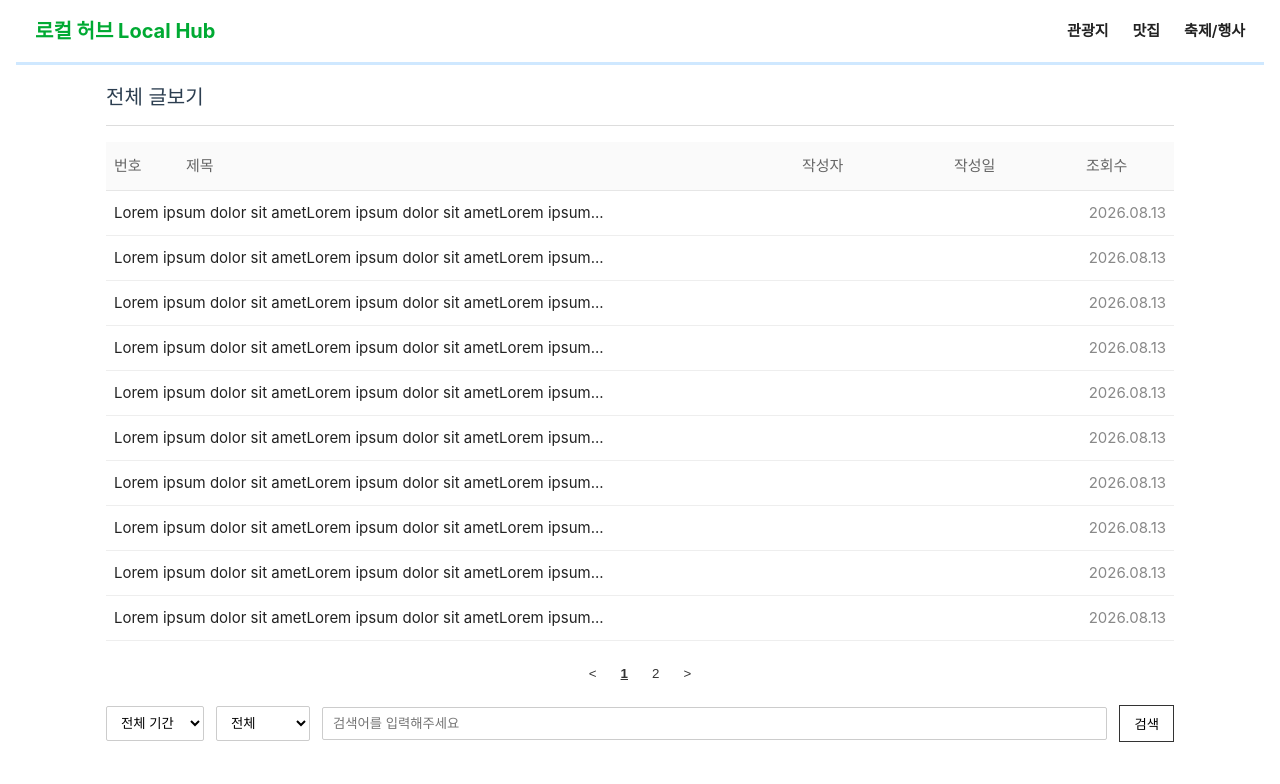
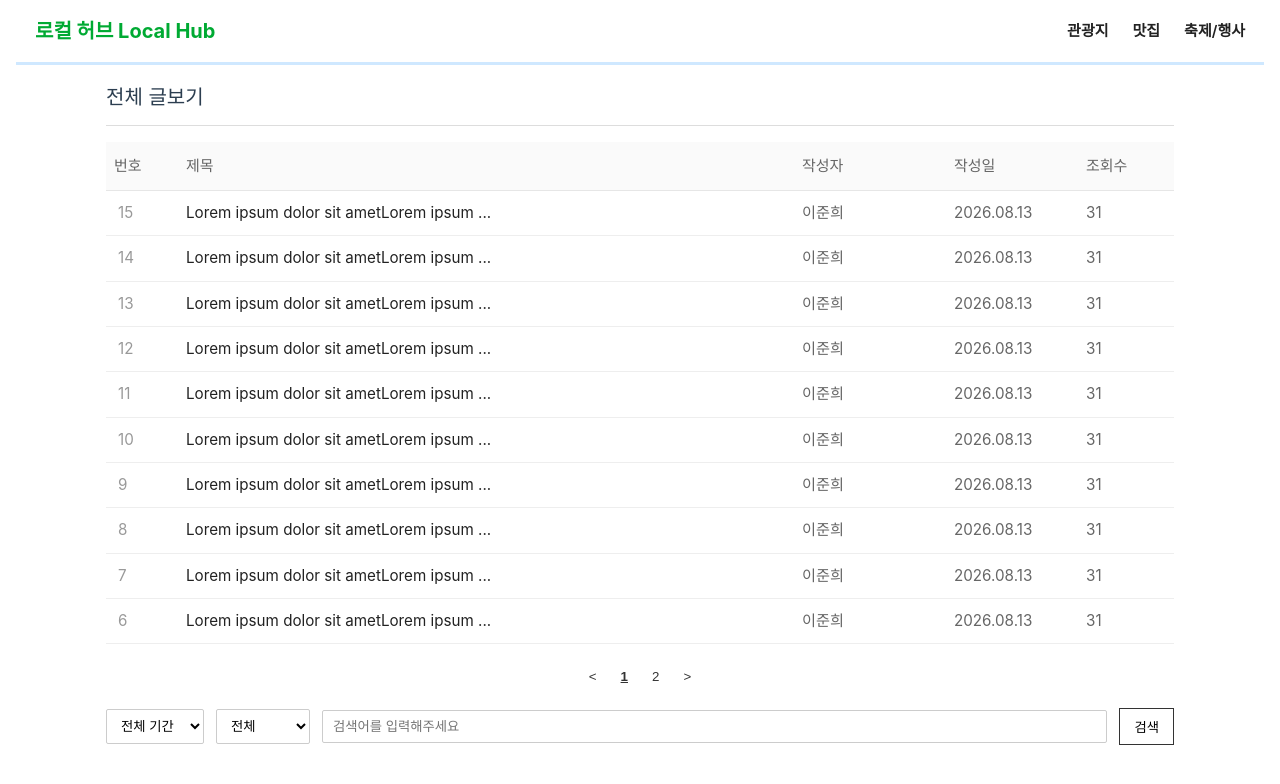
Before and after one commit to junhee2727/SSAFY_Vibe_PJT_FE, a Vue app in the folder team-pjt-fe/: page /board in a window 1280 px wide. Shown: the top 784 px of the page. Built offline with nearby package versions, Linux system fonts and the light colour scheme.

Commit message:
Change: 페이지네이션 변경

```diff
--- a/team-pjt-fe/src/components/PostItem.vue
+++ b/team-pjt-fe/src/components/PostItem.vue
@@ -1,16 +1,56 @@
 <script setup>
-defineProps({ title: String, date: String })
+defineProps({
+  id: { type: [Number, String], default: '' },
+  title: { type: String, default: '' },
+  author: { type: String, default: '' },
+  date: { type: String, default: '' },
+  views: { type: [Number, String], default: '' }
+})
 </script>
 
 <template>
-  <div class="post-row">
-    <div class="post-title">{{ title }}</div>
-    <div class="post-date">{{ date }}</div>
+  <div class="post-row" role="article" aria-label="게시글 항목">
+    <div class="col-num">{{ id }}</div>
+    <div class="col-title" :title="title">{{ title }}</div>
+    <div class="col-author">{{ author }}</div>
+    <div class="col-date">{{ date }}</div>
+    <div class="col-views">{{ views }}</div>
   </div>
 </template>
 
 <style scoped>
-.post-row { display:flex; justify-content:space-between; align-items:center; }
-.post-title { color:#222; }
-.post-date { color:#888; margin-left:1rem; white-space:nowrap; }
+.post-row {
+  display: grid;
+  grid-template-columns: 60px 1fr 140px 120px 80px;
+  gap: 12px;
+  align-items: center;
+  padding: 0;
+  font-size: 0.95rem;
+  min-width: 0;
+}
+
+/* 컬럼 스타일 */
+.col-num { color: #999; padding-left: 4px; }
+.col-title {
+  color: #222;
+  display: block;
+  overflow: hidden;
+  white-space: nowrap;
+  text-overflow: ellipsis;
+  min-width: 0;
+}
+.col-author,
+.col-date,
+.col-views { color: #666; }
+
+/* 작은 화면에서 스택형으로 바뀌게 하려면 미디어쿼리 추가 가능 */
+@media (max-width: 640px) {
+  .post-row {
+    grid-template-columns: 1fr;
+    gap: 6px;
+  }
+  .col-num, .col-author, .col-date, .col-views {
+    font-size: 0.85rem;
+  }
+}
 </style>
--- a/team-pjt-fe/src/pages/BoardList.vue
+++ b/team-pjt-fe/src/pages/BoardList.vue
@@ -56,47 +56,77 @@
 </template>
 
 <script setup>
-import { ref, computed } from 'vue'
+import { ref, computed, onMounted, watch } from 'vue'
+import { useRoute, useRouter } from 'vue-router'
+import { fetchPosts } from '../services/mockBoardApi' // 새로 만든 mock API
 import PostItem from '../components/PostItem.vue'
 import HeaderNav from '../components/HeaderNav.vue'
 
-const allPosts = ref([
-  { id:15, title:'Lorem ipsum dolor sit ametLorem ipsum dolor sit ametLorem ipsum...', author:'이준희', date:'2026.08.13', views:31 },
-  { id:14, title:'Lorem ipsum dolor sit ametLorem ipsum dolor sit ametLorem ipsum...', author:'이준희', date:'2026.08.13', views:31 },
-  { id:13, title:'Lorem ipsum dolor sit ametLorem ipsum dolor sit ametLorem ipsum...', author:'이준희', date:'2026.08.13', views:31 },
-  { id:12, title:'Lorem ipsum dolor sit ametLorem ipsum dolor sit ametLorem ipsum...', author:'이준희', date:'2026.08.13', views:31 },
-  { id:11, title:'Lorem ipsum dolor sit ametLorem ipsum dolor sit ametLorem ipsum...', author:'이준희', date:'2026.08.13', views:31 },
-  { id:10, title:'Lorem ipsum dolor sit ametLorem ipsum dolor sit ametLorem ipsum...', author:'이준희', date:'2026.08.13', views:31 },
-  { id:9,  title:'Lorem ipsum dolor sit ametLorem ipsum dolor sit ametLorem ipsum...', author:'이준희', date:'2026.08.13', views:31 },
-  { id:8,  title:'Lorem ipsum dolor sit ametLorem ipsum dolor sit ametLorem ipsum...', author:'이준희', date:'2026.08.13', views:31 },
-  { id:7,  title:'Lorem ipsum dolor sit ametLorem ipsum dolor sit ametLorem ipsum...', author:'이준희', date:'2026.08.13', views:31 },
-  { id:6,  title:'Lorem ipsum dolor sit ametLorem ipsum dolor sit ametLorem ipsum...', author:'이준희', date:'2026.08.13', views:31 },
-  { id:5,  title:'Lorem ipsum dolor sit ametLorem ipsum dolor sit ametLorem ipsum...', author:'이준희', date:'2026.08.13', views:31 },
-  { id:4,  title:'Lorem ipsum dolor sit ametLorem ipsum dolor sit ametLorem ipsum...', author:'이준희', date:'2026.08.13', views:31 },
-  { id:3,  title:'Lorem ipsum dolor sit ametLorem ipsum dolor sit ametLorem ipsum...', author:'이준희', date:'2026.08.13', views:31 },
-  { id:2,  title:'Lorem ipsum dolor sit ametLorem ipsum dolor sit ametLorem ipsum...', author:'이준희', date:'2026.08.13', views:31 },
-  { id:1,  title:'Lorem ipsum dolor sit ametLorem ipsum dolor sit ametLorem ipsum...', author:'이준희', date:'2026.08.13', views:31 }
-])
+const route = useRoute()
+const router = useRouter()
 
-const currentPage = ref(1)
 const perPage = 10
-const totalPages = Math.ceil(allPosts.value.length / perPage)
 
-const posts = computed(() => {
-  // 간단 페이징(샘플 데이터)
-  const start = (currentPage.value - 1) * perPage
-  return allPosts.value.slice(start, start + perPage)
-})
+// 상태
+const posts = ref([])
+const totalCount = ref(0)
+const totalPages = ref(1)
+const currentPage = ref(Number(route.query.page || 1))
+const isLoading = ref(false)
+const error = ref(null)
 
-// controls (UI만 동작)
-const filterPeriod = ref('')
-const filterType = ref('')
-const q = ref('')
+// 필터 바인딩 (UI에서 사용 중인 것들)
+const filterPeriod = ref(route.query.period || '')
+const filterType = ref(route.query.type || '')
+const q = ref(route.query.q || '')
 
-function goto(n){ currentPage.value = n }
-function prevPage(){ if(currentPage.value>1) currentPage.value-- }
-function nextPage(){ if(currentPage.value<totalPages) currentPage.value++ }
-function applyFilters(){ /* 실제 데이터 연동시 필터 적용 로직 연결 */ }
+// 로드 함수: 쿼리/필터에 따라 fetchPosts 호출
+async function load() {
+  isLoading.value = true
+  error.value = null
+
+  // 현재 페이지와 필터값을 route.query에서 우선 가져오도록 한다
+  const page = Number(route.query.page || currentPage.value || 1)
+  const period = route.query.period || filterPeriod.value
+  const type = route.query.type || filterType.value
+  const query = route.query.q || q.value
+
+  try {
+    const res = await fetchPosts({ page, perPage, period, type, q: query })
+    posts.value = res.data
+    totalCount.value = res.totalCount
+    totalPages.value = res.totalPages
+    currentPage.value = page
+  } catch (err) {
+    error.value = err.message || '데이터를 불러오는 중 오류가 발생했습니다.'
+    posts.value = []
+    totalCount.value = 0
+    totalPages.value = 1
+  } finally {
+    isLoading.value = false
+  }
+}
+
+// 페이지 이동 함수들 — router.push로 쿼리 동기화
+function goto(n) {
+  const next = Math.max(1, Math.min(Number(n) || 1, totalPages.value))
+  router.push({ query: { ...route.query, page: next } })
+}
+function prevPage() { if (currentPage.value > 1) goto(currentPage.value - 1) }
+function nextPage() { if (currentPage.value < totalPages.value) goto(currentPage.value + 1) }
+
+// 필터 적용: 페이지 리셋 + 쿼리 갱신 + 재조회
+function applyFilters() {
+  const newQuery = { ...route.query, page: 1 }
+  if (filterPeriod.value) newQuery.period = filterPeriod.value; else delete newQuery.period
+  if (filterType.value) newQuery.type = filterType.value; else delete newQuery.type
+  if (q.value) newQuery.q = q.value; else delete newQuery.q
+  router.push({ query: newQuery })
+}
+
+// 쿼리 변경을 감지해서 로드
+onMounted(load)
+watch(() => route.query, () => { load() }, { deep: true })
 </script>
 
 <style scoped>
--- /dev/null
+++ b/team-pjt-fe/src/services/mockBoardApi.js
@@ -0,0 +1,69 @@
+// src/services/mockBoardApi.js
+export async function fetchPosts({ page = 1, perPage = 10, period = null, type = null, q = '' } = {}) {
+  const delay = 200 + Math.floor(Math.random() * 300) // 200~500ms
+  const all = [
+    { id:15, title:'Lorem ipsum dolor sit ametLorem ipsum ...', author:'이준희', date:'2026.08.13', views:31, category:1 },
+    { id:14, title:'Lorem ipsum dolor sit ametLorem ipsum ...', author:'이준희', date:'2026.08.13', views:31, category:1 },
+    { id:13, title:'Lorem ipsum dolor sit ametLorem ipsum ...', author:'이준희', date:'2026.08.13', views:31, category:1 },
+    { id:12, title:'Lorem ipsum dolor sit ametLorem ipsum ...', author:'이준희', date:'2026.08.13', views:31, category:1 },
+    { id:11, title:'Lorem ipsum dolor sit ametLorem ipsum ...', author:'이준희', date:'2026.08.13', views:31, category:1 },
+    { id:10, title:'Lorem ipsum dolor sit ametLorem ipsum ...', author:'이준희', date:'2026.08.13', views:31, category:1 },
+    { id:9,  title:'Lorem ipsum dolor sit ametLorem ipsum ...', author:'이준희', date:'2026.08.13', views:31, category:1 },
+    { id:8,  title:'Lorem ipsum dolor sit ametLorem ipsum ...', author:'이준희', date:'2026.08.13', views:31, category:1 },
+    { id:7,  title:'Lorem ipsum dolor sit ametLorem ipsum ...', author:'이준희', date:'2026.08.13', views:31, category:1 },
+    { id:6,  title:'Lorem ipsum dolor sit ametLorem ipsum ...', author:'이준희', date:'2026.08.13', views:31, category:1 },
+    { id:5,  title:'Lorem ipsum dolor sit ametLorem ipsum ...', author:'이준희', date:'2026.08.13', views:31, category:1 },
+    { id:4,  title:'Lorem ipsum dolor sit ametLorem ipsum ...', author:'이준희', date:'2026.08.13', views:31, category:1 },
+    { id:3,  title:'Lorem ipsum dolor sit ametLorem ipsum ...', author:'이준희', date:'2026.08.13', views:31, category:1 },
+    { id:2,  title:'Lorem ipsum dolor sit ametLorem ipsum ...', author:'이준희', date:'2026.08.13', views:31, category:1 },
+    { id:1,  title:'Lorem ipsum dolor sit ametLorem ipsum ...', author:'이준희', date:'2026.08.13', views:31, category:1 }
+  ]
+
+  return new Promise((resolve, reject) => {
+    setTimeout(() => {
+      // 강제 실패 테스트: 검색어가 'error'이면 에러 리턴
+      if (String(q).toLowerCase() === 'error') {
+        reject(new Error('mock error: forced failure for testing'))
+        return
+      }
+
+      // 간단 필터: q(제목/작성자 포함), period(최근 N일), type(여기서는 무시하거나 간단 처리)
+      let filtered = all.slice()
+
+      // q 필터 (타이틀 또는 author 포함)
+      if (q && String(q).trim().length) {
+        const ql = String(q).toLowerCase()
+        filtered = filtered.filter(p => (p.title && p.title.toLowerCase().includes(ql)) || (p.author && p.author.toLowerCase().includes(ql)))
+      }
+
+      // period 필터: period이 숫자(일수)일 때 해당 기간 이내로 제한 (date는 'YYYY.MM.DD' 포맷 가정)
+      if (period) {
+        const days = Number(period)
+        if (!Number.isNaN(days) && days > 0) {
+          const cutoff = Date.now() - days * 24 * 60 * 60 * 1000
+          filtered = filtered.filter(p => {
+            try {
+              const dt = new Date(String(p.date).replace(/\./g,'-'))
+              return dt.getTime() >= cutoff
+            } catch {
+              return true
+            }
+          })
+        }
+      }
+
+      // type 필터: 예시로 'post'만 남기거나 'post+comment' 무시(데이터에 댓글 없음)
+      if (type && type === 'post') {
+        // no-op for mock; kept for signature compatibility
+      }
+
+      const totalCount = filtered.length
+      const totalPages = Math.max(1, Math.ceil(totalCount / perPage))
+      const pageNum = Math.max(1, Number(page || 1))
+      const start = (pageNum - 1) * perPage
+      const data = filtered.slice(start, start + perPage)
+
+      resolve({ data, totalCount, totalPages })
+    }, delay)
+  })
+}
```
